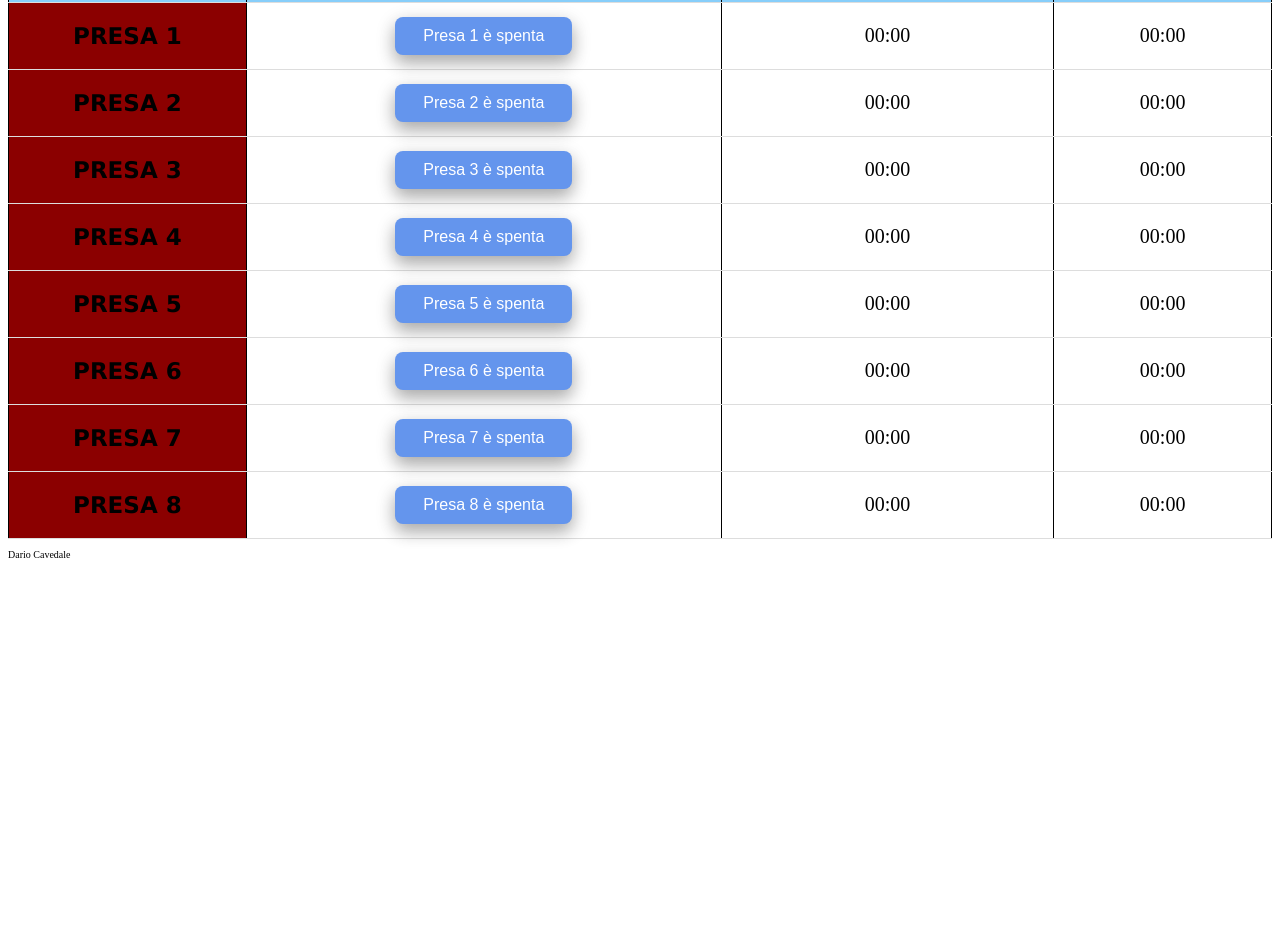
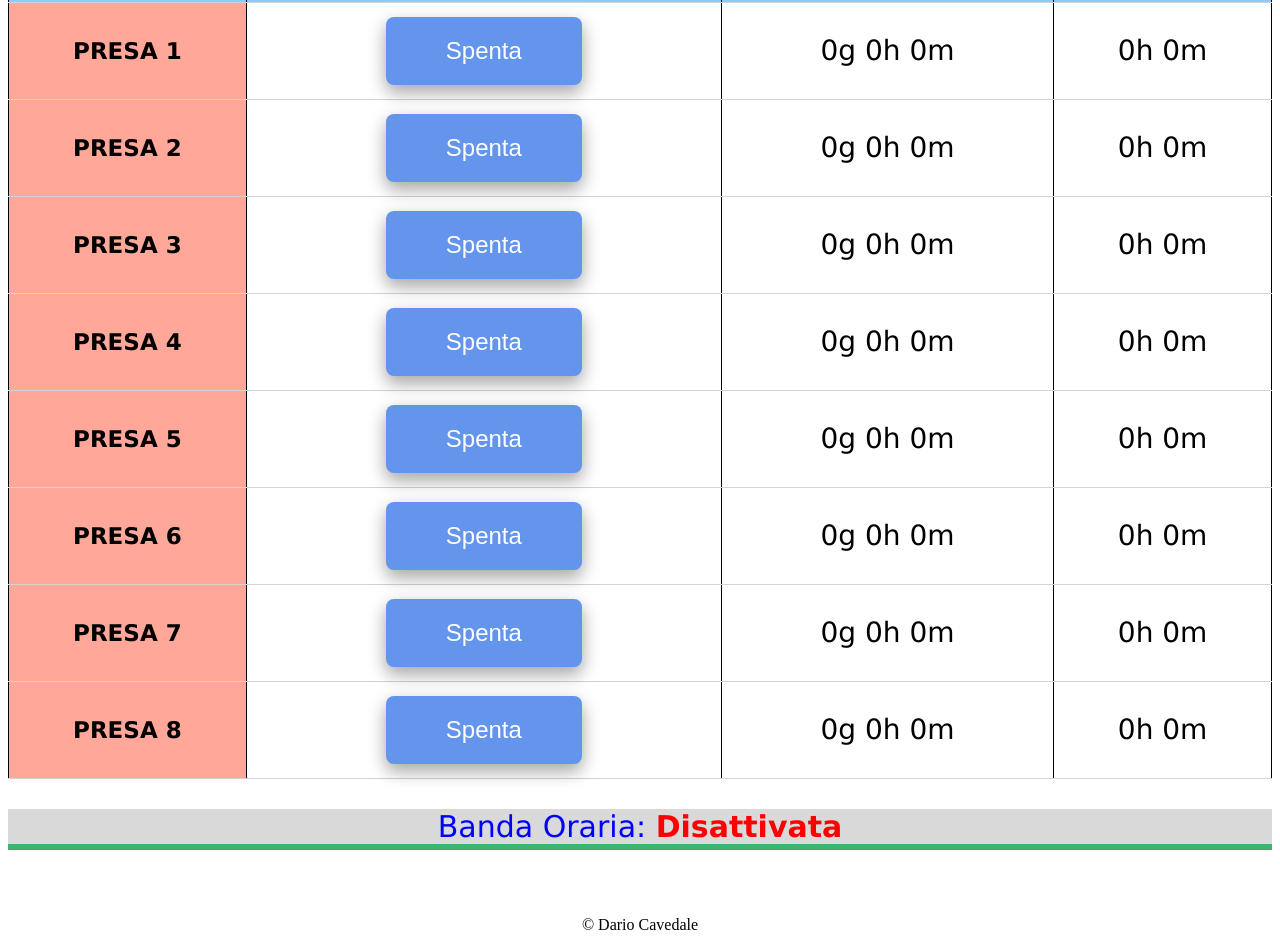
Before and after one commit to dar8900/SmartPowerStrip, a plain HTML site: page WebServerFile/index.htm in a window 1280 px wide. Shown: the part 292-1234 px from the top of the page. Before the commit the page ends 862 px from the top, so only its background shows below. Drawn offline with Linux system fonts and the light colour scheme; no server answers.

Commit message:
-Modifica web page di prova

```diff
--- a/WebServerFile/index.htm
+++ b/WebServerFile/index.htm
@@ -2,6 +2,7 @@
 <html>
     <head>
         <title>Smart Power-Strip</title>
+		<meta charset="UTF-8">
         <script>
 		Rele1Str = "";
 		Rele2Str = "";
@@ -237,7 +238,7 @@
 		th
 		{
 			height: 50px;
-			border-bottom: 1px solid #ddd;
+			border-bottom: 1px solid LightGrey;
 			font-family:"Verdana";
 			font-size:23px;
 		}
@@ -245,19 +246,20 @@
 		{
 			padding: 10px;
 			text-align: center;
-			border-bottom: 1px solid #ddd;
-			font-size:20px
+			border-bottom: 1px solid LightGrey;
+			font-size:28px;
+			font-family:Verdana;
 		}
 		tr:hover {background-color:#f5f5f5;}
 		.button
 		{
 			background-color: #6495ED;
 			border: black;
-			padding: 10px 28px;
+			padding: 20px 60px;
 			text-align: center;
 			text-decoration: none;
 			display: inline-block;
-			font-size: 16px;
+			font-size: 24px;
 			margin: 4px 2px;
 			cursor: pointer;
 			border-radius: 8px;
@@ -275,17 +277,19 @@
 			font-family:"Verdana";
 			color: blue;
 			text-align:center;
+			text-shadow: 3px 2px red;
 		}
 		h2 {
 			font-size: 45px;
 			font-family:"Verdana";
 			color: MediumAquaMarine ;
 			text-align:center;
+			text-decoration: underline;
 		}
 		p {
-			font-size: 10px;
+			font-size: 13px;
 			color: black;
-			style="text-align:left;"
+			text-align:center;
 		}
 		.small_text {
 			font-size: 70%;
@@ -296,32 +300,20 @@
     <body onload="GetArduinoIO();" style="background: linear-gradient(to top, #ffffff 80%, #ccffff 100%);">
         <h1>Smart Power-Strip</h1>
 		<h2>Gestione delle prese e controllo tempi</h2>
-				<!--
-		<div class="IO_box">
-
-		<h2>RELEs Using Buttons</h2>
-
-			<button type="button" id="RELE1" onclick="GetRele1()">RELE 1 is OFF</button><br /><br />
-			<button type="button" id="RELE2" onclick="GetRele2()">RELE 2 is OFF</button><br /><br />
-			<button type="button" id="RELE3" onclick="GetRele3()">RELE 3 is OFF</button><br /><br />
-			<button type="button" id="RELE4" onclick="GetRele4()">RELE 4 is OFF</button><br /><br />
-			<button type="button" id="RELE5" onclick="GetRele5()">RELE 5 is OFF</button><br /><br />
-			<button type="button" id="RELE6" onclick="GetRele6()">RELE 6 is OFF</button><br /><br />
-			<button type="button" id="RELE7" onclick="GetRele7()">RELE 7 is OFF</button><br /><br />
-			<button type="button" id="RELE8" onclick="GetRele8()">RELE 8 is OFF</button><br /><br />
-		</div>
-		-->
 		<table style="width:100%;" border="1px solid black;">
 			<tr style="background-color:LightSkyBlue ;"><th>NOME PRESA</th><th>Accensione / Spegnimento</th><th>Tempo Accensione</th><th>Timer Presa</th></tr>
-			<tr><th style="background-color:DarkRed	;">PRESA 1</th><td><button class="button" id="RELE1" onclick="GetRele1()">Presa 1 è spenta</button></td><td>00:00</td><td>00:00</td></tr>
-			<tr><th style="background-color:DarkRed	;">PRESA 2</th><td><button class="button" id="RELE2" onclick="GetRele2()">Presa 2 è spenta</button></td><td>00:00</td><td>00:00</td></tr>
-			<tr><th style="background-color:DarkRed	;">PRESA 3</th><td><button class="button" id="RELE3" onclick="GetRele3()">Presa 3 è spenta</button></td><td>00:00</td><td>00:00</td></tr>
-			<tr><th style="background-color:DarkRed	;">PRESA 4</th><td><button class="button" id="RELE4" onclick="GetRele4()">Presa 4 è spenta</button></td><td>00:00</td><td>00:00</td></tr>
-			<tr><th style="background-color:DarkRed	;">PRESA 5</th><td><button class="button" id="RELE5" onclick="GetRele5()">Presa 5 è spenta</button></td><td>00:00</td><td>00:00</td></tr>
-			<tr><th style="background-color:DarkRed	;">PRESA 6</th><td><button class="button" id="RELE6" onclick="GetRele6()">Presa 6 è spenta</button></td><td>00:00</td><td>00:00</td></tr>
-			<tr><th style="background-color:DarkRed	;">PRESA 7</th><td><button class="button" id="RELE7" onclick="GetRele7()">Presa 7 è spenta</button></td><td>00:00</td><td>00:00</td></tr>
-			<tr><th style="background-color:DarkRed	;">PRESA 8</th><td><button class="button" id="RELE8" onclick="GetRele8()">Presa 8 è spenta</button></td><td>00:00</td><td>00:00</td></tr>
+			<tr><th style="background-color:hsl(9, 100%, 80%);">PRESA 1</th><td><button class="button" id="RELE1" onclick="GetRele1()">Spenta</button></td><td>0g 0h 0m</td><td>0h 0m</td></tr>
+			<tr><th style="background-color:hsl(9, 100%, 80%);">PRESA 2</th><td><button class="button" id="RELE2" onclick="GetRele2()">Spenta</button></td><td>0g 0h 0m</td><td>0h 0m</td></tr>
+			<tr><th style="background-color:hsl(9, 100%, 80%);">PRESA 3</th><td><button class="button" id="RELE3" onclick="GetRele3()">Spenta</button></td><td>0g 0h 0m</td><td>0h 0m</td></tr>
+			<tr><th style="background-color:hsl(9, 100%, 80%);">PRESA 4</th><td><button class="button" id="RELE4" onclick="GetRele4()">Spenta</button></td><td>0g 0h 0m</td><td>0h 0m</td></tr>
+			<tr><th style="background-color:hsl(9, 100%, 80%);">PRESA 5</th><td><button class="button" id="RELE5" onclick="GetRele5()">Spenta</button></td><td>0g 0h 0m</td><td>0h 0m</td></tr>
+			<tr><th style="background-color:hsl(9, 100%, 80%);">PRESA 6</th><td><button class="button" id="RELE6" onclick="GetRele6()">Spenta</button></td><td>0g 0h 0m</td><td>0h 0m</td></tr>
+			<tr><th style="background-color:hsl(9, 100%, 80%);">PRESA 7</th><td><button class="button" id="RELE7" onclick="GetRele7()">Spenta</button></td><td>0g 0h 0m</td><td>0h 0m</td></tr>
+			<tr><th style="background-color:hsl(9, 100%, 80%);">PRESA 8</th><td><button class="button" id="RELE8" onclick="GetRele8()">Spenta</button></td><td>0g 0h 0m</td><td>0h 0m</td></tr>
 		</table>
-		<p>Dario Cavedale</p>
+		<p style="background-color: hsl(0, 0%, 85%); border-bottom: 6px solid MediumSeaGreen; color:blue; text-align:center; font-family:Verdana; font-size:30px;">Banda Oraria: <b style="color:red;">Disattivata</b> </p>
+		<br>
+		<br>
+		<footer style="text-align:center;">&copy Dario Cavedale</footer>
     </body>
 </html>
```
